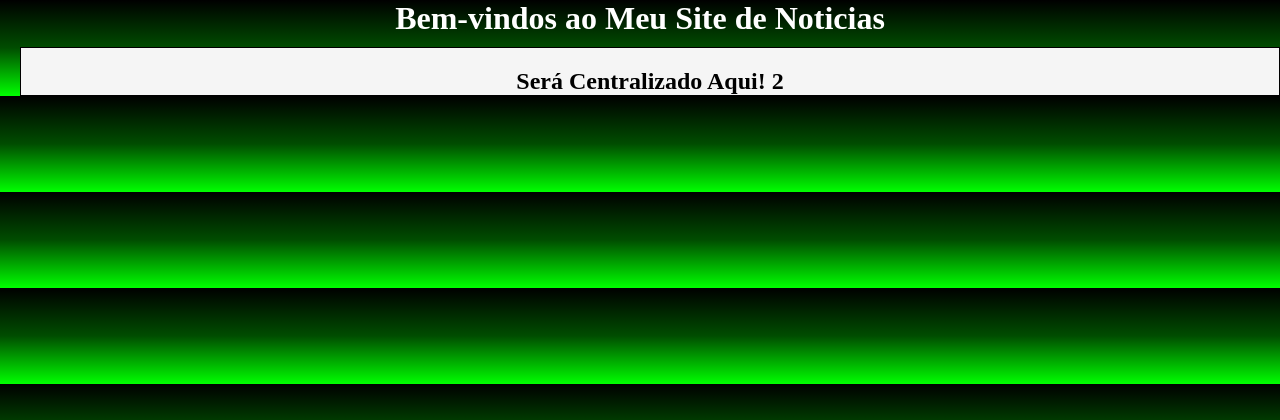
After one commit to rickchallen/projeto_django, a Django app: page /Blog/noticias in a window 1280 px wide. The commit adds this page. Shown: the top 420 px of the page. Run offline with Django 5.2, Linux system fonts and the light colour scheme.

Commit message:
Ultimas  Atualizações

```diff
--- /dev/null
+++ b/meu_site/Blog/templates/noticias/noticias.html
@@ -0,0 +1,17 @@
+<!DOCTYPE html>
+{% load static %}
+<html lang="pt-br">
+<head>
+    <meta charset="UTF-8">
+    <meta name="viewport" content="width=device-width, initial-scale=1.0">
+    <title>Noticias</title>
+    <link rel="stylesheet" href="{% static 'css/estilo2.css' %} ">
+</head>
+<body>
+    <h1>Bem-vindos ao Meu Site de Noticias </h1>
+    <main id="notOne">
+        <h2> Será Centralizado Aqui! 2</h2>
+    </main>
+
+</body>
+</html>
--- /dev/null
+++ b/meu_site/Blog/urls.py
@@ -0,0 +1,6 @@
+from django.urls import path
+from . import views
+
+urlpatterns = [
+    path('noticias',views.noticias)
+]
--- a/meu_site/Blog/views.py
+++ b/meu_site/Blog/views.py
@@ -3,3 +3,6 @@ from django.shortcuts import render
 # Create your views here.
 def home(request):
     return render(request,'Blog/home.html')
+
+def noticias(request):
+    return render(request,'noticias/noticias.html')
--- a/meu_site/manage.py
+++ b/meu_site/manage.py
@@ -8,7 +8,7 @@ def main():
     """Run administrative tasks."""
     os.environ.setdefault('DJANGO_SETTINGS_MODULE', 'meu_site.settings')
     try:
-        from django.core.management import execute_from_command_line
+       from django.core.management import execute_from_command_line
     except ImportError as exc:
         raise ImportError(
             "Couldn't import Django. Are you sure it's installed and "
--- a/meu_site/meu_site/urls.py
+++ b/meu_site/meu_site/urls.py
@@ -15,12 +15,15 @@ Including another URLconf
     2. Add a URL to urlpatterns:  path('blog/', include('blog.urls'))
 """
 from django.contrib import admin
-from django.urls import path
+from django.urls import path,include
 from .views import home
 from .views import teste
+from .views import layout
 
 urlpatterns = [
     path('admin/', admin.site.urls),
     path('',home),
     path('teste',teste),
+    path('Blog/',include('Blog.urls')),
+    path('layout',layout)
 ]
--- a/meu_site/meu_site/views.py
+++ b/meu_site/meu_site/views.py
@@ -6,3 +6,6 @@ def home(request):
 
 def teste(request):
     return render(request,'Teste2.html')
+
+def layout(request):
+    return render(request,'layout.html')
--- a/meu_site/static/css/estilo2.css
+++ b/meu_site/static/css/estilo2.css
@@ -8,6 +8,7 @@
 html {
   -webkit-text-size-adjust: 100%;
   text-size-adjust: 100%;
+  margin: 0;
 }
 
 
@@ -62,6 +63,7 @@ body{
     word-spacing: normal;
     letter-spacing: normal;
     overflow-wrap: break-word;
+    margin: 0;
 
 }
 
@@ -71,7 +73,14 @@ main{
     border: 1px solid black;
     background-color: #f5f5f5;
     margin-left: 20px;
-   /* min-height: 90vh;*/
+    /*height:100% */
+
+
+
+}
+
+main #notOne{
+  height:100%
 }
 
 aside{
```
Also changed, not shown: meu_site/templates/Teste2.html (+15 -20 lines), meu_site/templates/layout.html (added, +32 -0 lines).
